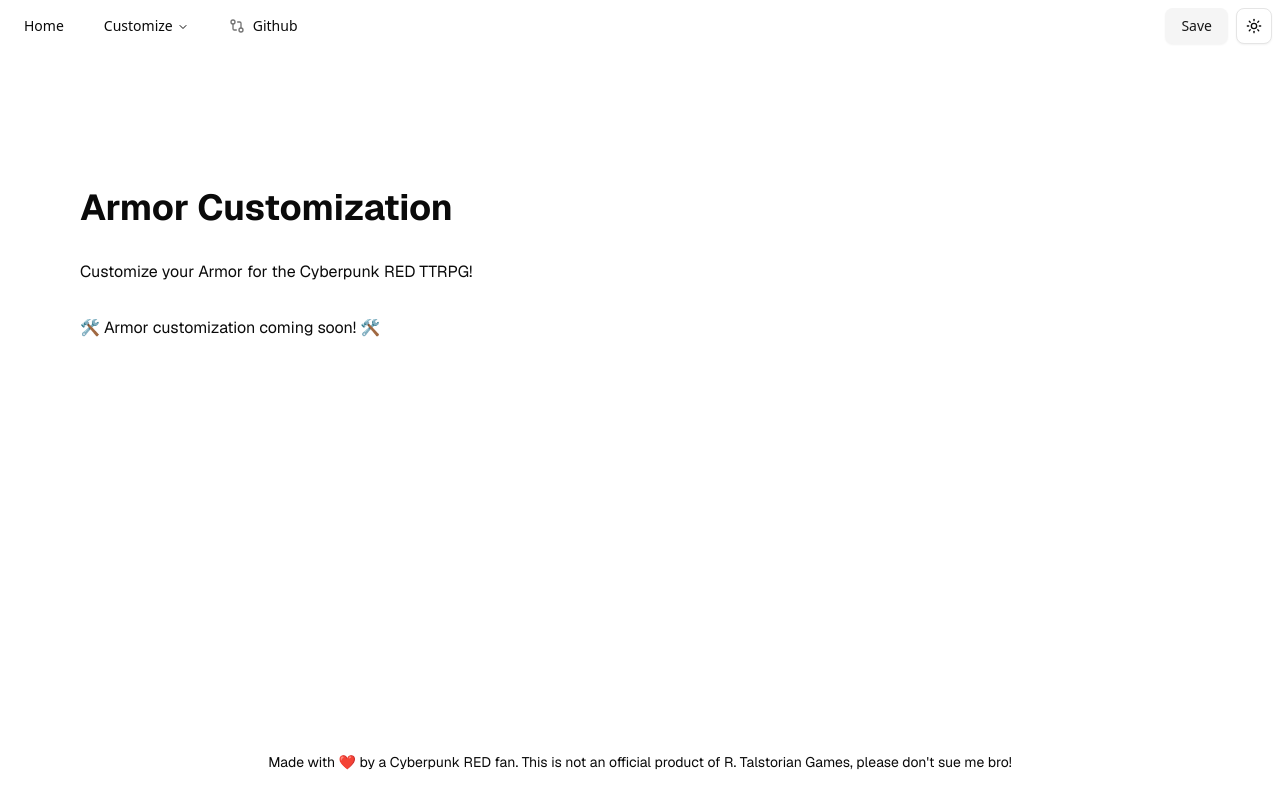
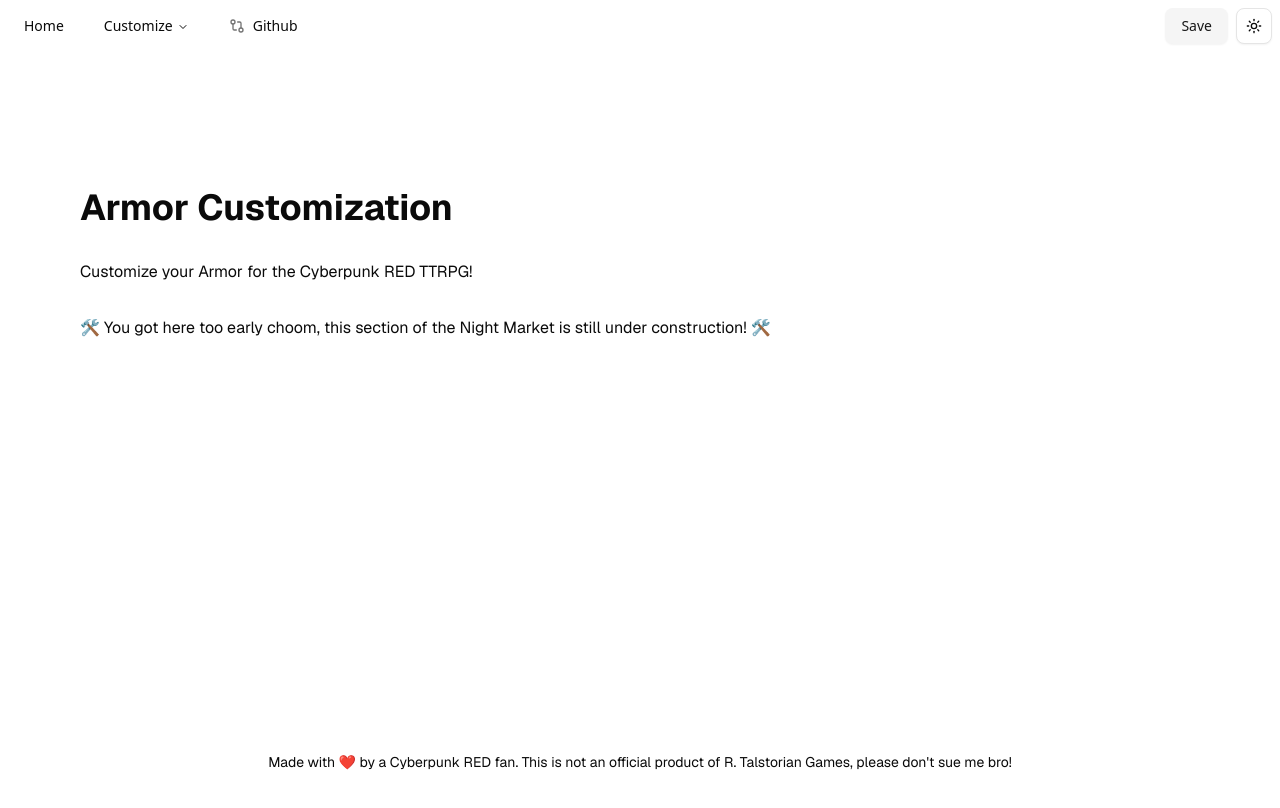
Before and after one commit to Tauag/cpr-night-market, a Next.js app: page /customize/armor in a window 1280 px wide. Shown: the top 808 px of the page. Built offline with nearby package versions, Linux system fonts and the light colour scheme.

Commit message:
some fun changes to the 404 page

```diff
--- a/src/app/customize/ammo/page.tsx
+++ b/src/app/customize/ammo/page.tsx
@@ -6,7 +6,10 @@
       title="Ammo Customization"
       description="Customize your Ammo for the Cyberpunk RED TTRPG!"
     >
-      <p>🛠️ Ammo customization coming soon! 🛠️</p>
+      <p>
+        🛠️ You got here too early choom, this section of the Night Market is
+        still under construction! 🛠️
+      </p>
     </BaseCustomizePage>
   );
 }
--- a/src/app/customize/armor/page.tsx
+++ b/src/app/customize/armor/page.tsx
@@ -6,7 +6,10 @@
       title="Armor Customization"
       description="Customize your Armor for the Cyberpunk RED TTRPG!"
     >
-      <p>🛠️ Armor customization coming soon! 🛠️</p>
+      <p>
+        🛠️ You got here too early choom, this section of the Night Market is
+        still under construction! 🛠️
+      </p>
     </BaseCustomizePage>
   );
 }
--- a/src/app/customize/martial-arts/page.tsx
+++ b/src/app/customize/martial-arts/page.tsx
@@ -6,7 +6,10 @@
       title="Martial Arts Customization"
       description="Customize your Martial Arts for the Cyberpunk RED TTRPG!"
     >
-      <p>🛠️ Martial Arts customization coming soon! 🛠️</p>
+      <p>
+        🛠️ You got here too early choom, this section of the Night Market is
+        still under construction! 🛠️
+      </p>
     </BaseCustomizePage>
   );
 }
--- a/src/app/customize/weapons/page.tsx
+++ b/src/app/customize/weapons/page.tsx
@@ -6,7 +6,10 @@
       title="Weapon Customization"
       description="Customize your Weapons for the Cyberpunk RED TTRPG!"
     >
-      <p>🛠️ Weapon customization coming soon! 🛠️</p>
+      <p>
+        🛠️ You got here too early choom, this section of the Night Market is
+        still under construction! 🛠️
+      </p>
     </BaseCustomizePage>
   );
 }
--- a/src/app/not-found.tsx
+++ b/src/app/not-found.tsx
@@ -1,10 +1,18 @@
+import Image from "next/image";
+
 export default function NotFound() {
   return (
     <div className="flex flex-col items-center h-screen my-32">
       <h1 className="text-6xl font-bold">404</h1>
+      <Image
+        src="/images/maelstrom.webp"
+        alt="Maelstrom"
+        width={500}
+        height={300}
+      />
       <p className="mt-4 text-lg max-w-md text-center">
-        You got here too early choom, this section of the Night Market is still
-        under construction!
+        Hey you're in the wrong place choom, I'd skedaddle if I were you.
+        Maelstrom don't take kindly to outsiders around here.
       </p>
     </div>
   );
```
Also changed, not shown: public/images/maelstrom.webp (added).
